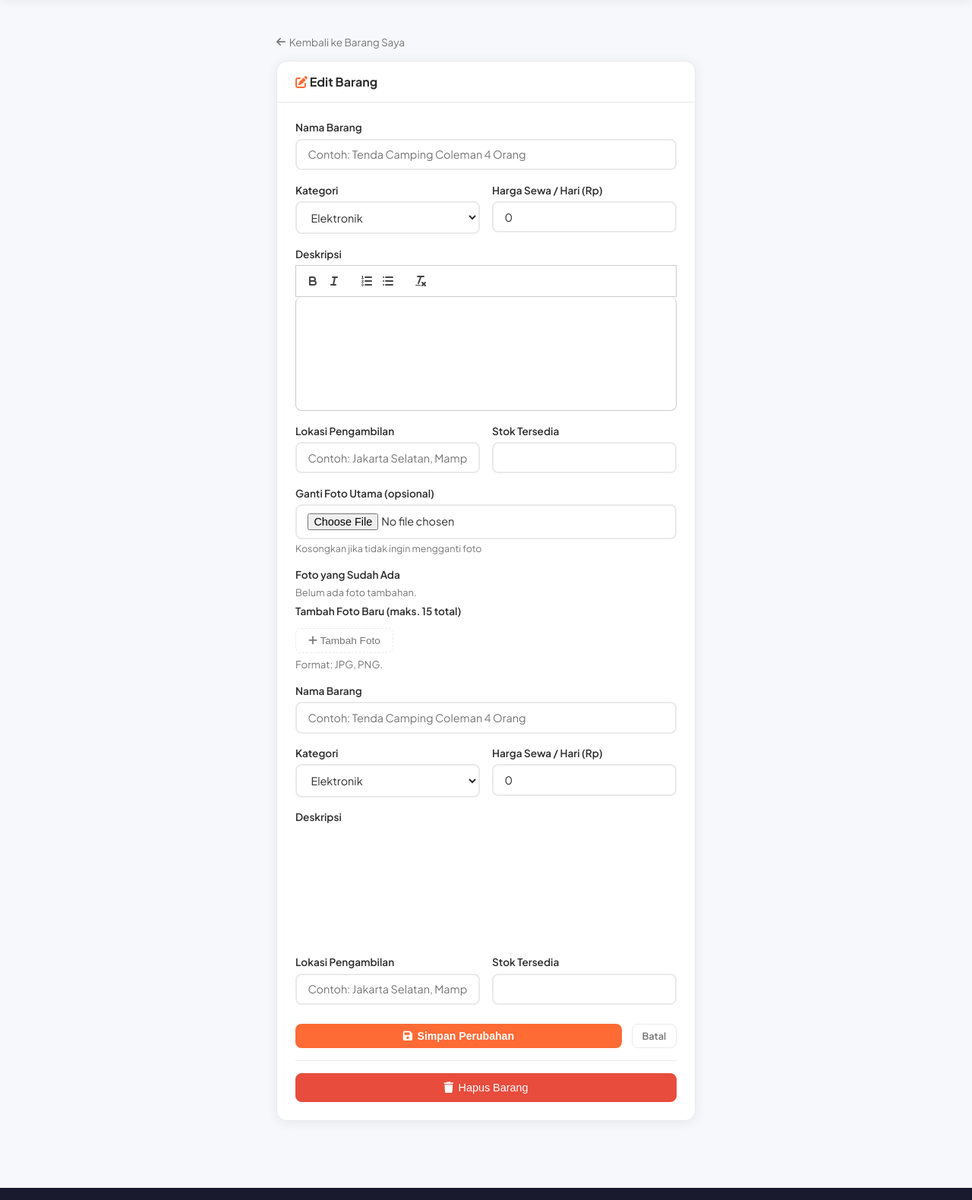
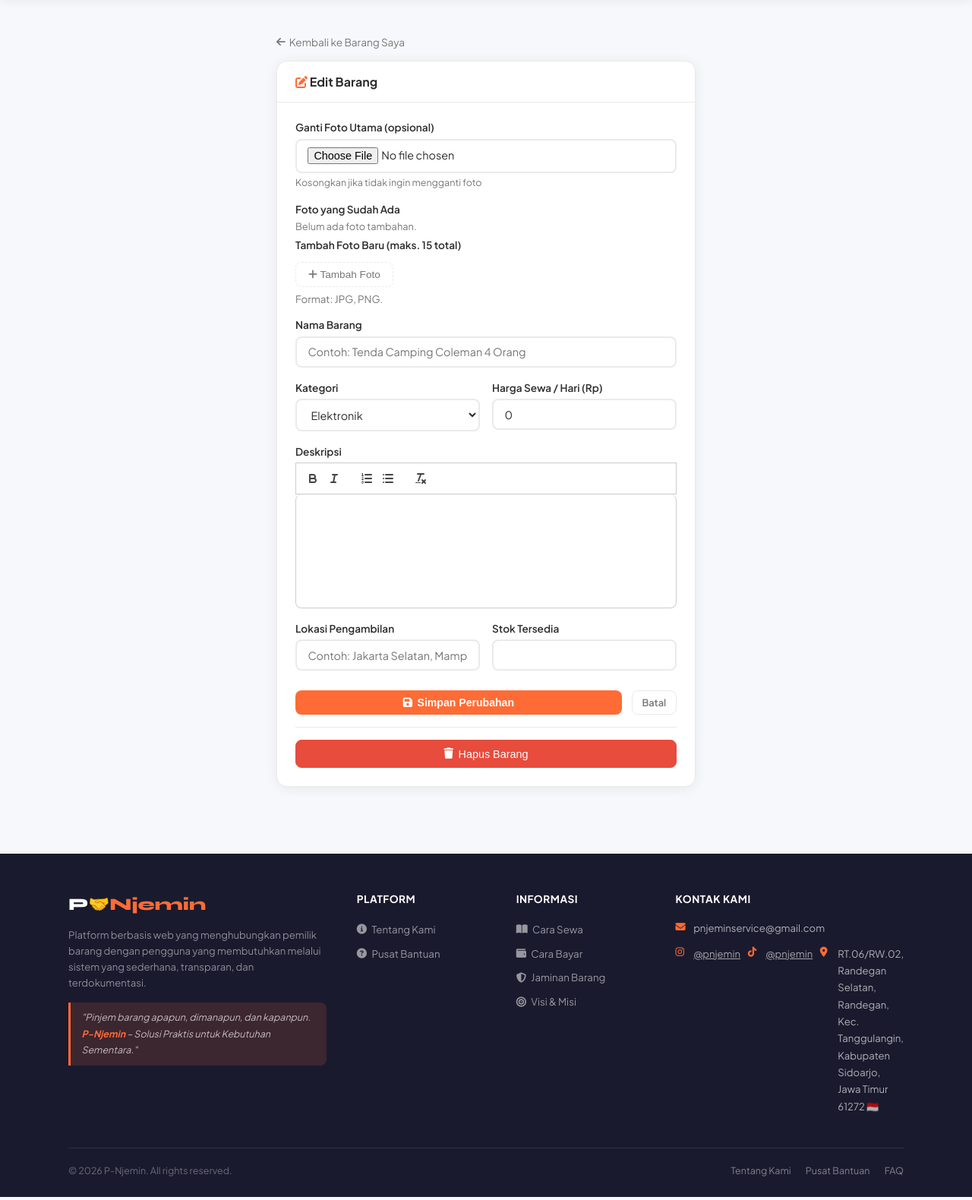
Before and after one commit to Faitz761/pnjemin_v2, a Flask app: template templates/edit_barang.html in a window 1280 px wide. Shown: the part 62-1642 px from the top of the page at 76% size. Run offline with Flask 3, Linux system fonts and the light colour scheme; the template is opened without the code that fills it, so the values that code supplies are empty; a map, chart or similar area stays blank; some libraries are stand-ins or nearby versions.

Commit message:
first commit

```diff
--- a/templates/edit_barang.html
+++ b/templates/edit_barang.html
@@ -10,56 +10,7 @@
         <div class="card-body">
             {% if barang.foto %}
             <div style="margin-bottom:1.2rem;text-align:center">
-                <img src="{{ barang.foto | foto_src }}"
-                     style="max-height:180px;border-radius:var(--radius-sm);object-fit:cover;border:1px solid var(--border)">
-                <div style="font-size:0.78rem;color:var(--text-muted);margin-top:0.3rem">Foto saat ini</div>
-            </div>
-            {% endif %}
-            <form method="post" enctype="multipart/form-data">
-                <div class="form-group">
-                    <label>Nama Barang</label>
-                    <input type="text" name="nama_barang" class="form-control"
-                           value="{{ barang.nama_barang }}"
-                           placeholder="Contoh: Tenda Camping Coleman 4 Orang" required>
-                </div>
-                <div style="display:grid;grid-template-columns:1fr 1fr;gap:1rem">
-                    <div class="form-group">
-                        <label>Kategori</label>
-                        <select name="kategori" class="form-control" required>
-                            {% for k in ['Elektronik','Olahraga & Outdoor','Peralatan Rumah','Kendaraan','Pakaian & Kostum','Buku','Alat Musik','Lainnya'] %}
-                            <option value="{{ k }}" {% if barang.kategori == k %}selected{% endif %}>{{ k }}</option>
-                            {% endfor %}
-                        </select>
-                    </div>
-                    <div class="form-group">
-                        <label>Harga Sewa / Hari (Rp)</label>
-                        <input type="number" name="harga_sewa" class="form-control"
-                               value="{{ barang.harga_sewa|int }}"
-                               placeholder="Contoh: 75000" min="1000" required>
-                    </div>
-                </div>
-                <div class="form-group">
-                    <label>Deskripsi</label>
-                    <div id="quill-editor" style="height:150px;background:white;border-radius:var(--radius-sm)"></div>
-                        <input type="hidden" name="deskripsi" id="deskripsi-input">
-                </div>
-                <div style="display:grid;grid-template-columns:1fr 1fr;gap:1rem">
-                    <div class="form-group">
-                        <label>Lokasi Pengambilan</label>
-                        <input type="text" name="lokasi" class="form-control"
-                               value="{{ barang.lokasi or '' }}"
-                               placeholder="Contoh: Jakarta Selatan, Mampang">
-                    </div>
-                    <div class="form-group">
-                        <label>Stok Tersedia</label>
-                        <input type="number" name="stok" class="form-control"
-                               value="{{ barang.stok }}" min="0" max="99" required>
-                    </div>
-                </div>
-                {% if barang.foto %}
-            <div style="margin-bottom:1.2rem;text-align:center">
-                <img src="{{ barang.foto | foto_src }}"
-                     style="max-height:180px;border-radius:var(--radius-sm);object-fit:cover;border:1px solid var(--border)">
+                <img src="{{ barang.foto | foto_src }}" style="max-height:180px;border-radius:var(--radius-sm);object-fit:cover;border:1px solid var(--border)">
                 <div style="font-size:0.78rem;color:var(--text-muted);margin-top:0.3rem">Foto saat ini</div>
             </div>
             {% endif %}
@@ -101,9 +52,7 @@
                 </div>
                 <div class="form-group">
                     <label>Nama Barang</label>
-                    <input type="text" name="nama_barang" class="form-control"
-                           value="{{ barang.nama_barang }}"
-                           placeholder="Contoh: Tenda Camping Coleman 4 Orang" required>
+                    <input type="text" name="nama_barang" class="form-control" value="{{ barang.nama_barang }}" placeholder="Contoh: Tenda Camping Coleman 4 Orang" required>
                 </div>
                 <div style="display:grid;grid-template-columns:1fr 1fr;gap:1rem">
                     <div class="form-group">
@@ -116,9 +65,7 @@
                     </div>
                     <div class="form-group">
                         <label>Harga Sewa / Hari (Rp)</label>
-                        <input type="number" name="harga_sewa" class="form-control"
-                               value="{{ barang.harga_sewa|int }}"
-                               placeholder="Contoh: 75000" min="1000" required>
+                        <input type="number" name="harga_sewa" class="form-control" value="{{ barang.harga_sewa|int }}" placeholder="Contoh: 75000" min="1000" required>
                     </div>
                 </div>
                 <div class="form-group">
@@ -129,14 +76,11 @@
                 <div style="display:grid;grid-template-columns:1fr 1fr;gap:1rem">
                     <div class="form-group">
                         <label>Lokasi Pengambilan</label>
-                        <input type="text" name="lokasi" class="form-control"
-                               value="{{ barang.lokasi or '' }}"
-                               placeholder="Contoh: Jakarta Selatan, Mampang">
+                        <input type="text" name="lokasi" class="form-control" value="{{ barang.lokasi or '' }}" placeholder="Contoh: Jakarta Selatan, Mampang">
                     </div>
                     <div class="form-group">
                         <label>Stok Tersedia</label>
-                        <input type="number" name="stok" class="form-control"
-                               value="{{ barang.stok }}" min="0" max="99" required>
+                        <input type="number" name="stok" class="form-control" value="{{ barang.stok }}" min="0" max="99" required>
                     </div>
                 </div>
                 <div style="display:flex;gap:0.8rem;margin-top:0.5rem">
@@ -148,7 +92,6 @@
                     </a>
                 </div>
             </form>
-
             <div style="margin-top:1rem;border-top:1px solid var(--border);padding-top:1rem">
                 <form method="post" action="{{ url_for('hapus_barang', id_barang=barang.id) }}"
                       onsubmit="return confirm('Yakin ingin menghapus barang ini? Tindakan ini tidak bisa dibatalkan.')">
@@ -177,13 +120,11 @@ var quill = new Quill('#quill-editor', {
         ]
     }
 });
-// Load isi deskripsi yang sudah ada
 quill.root.innerHTML = {{ barang.deskripsi | tojson }};
 document.querySelector('form').addEventListener('submit', function() {
     document.getElementById('deskripsi-input').value = quill.root.innerHTML;
 });
 </script>
-
 <script>
 let fotoFiles = [];
 const existingCount = {{ barang_fotos|length if barang_fotos else 0 }};
```
